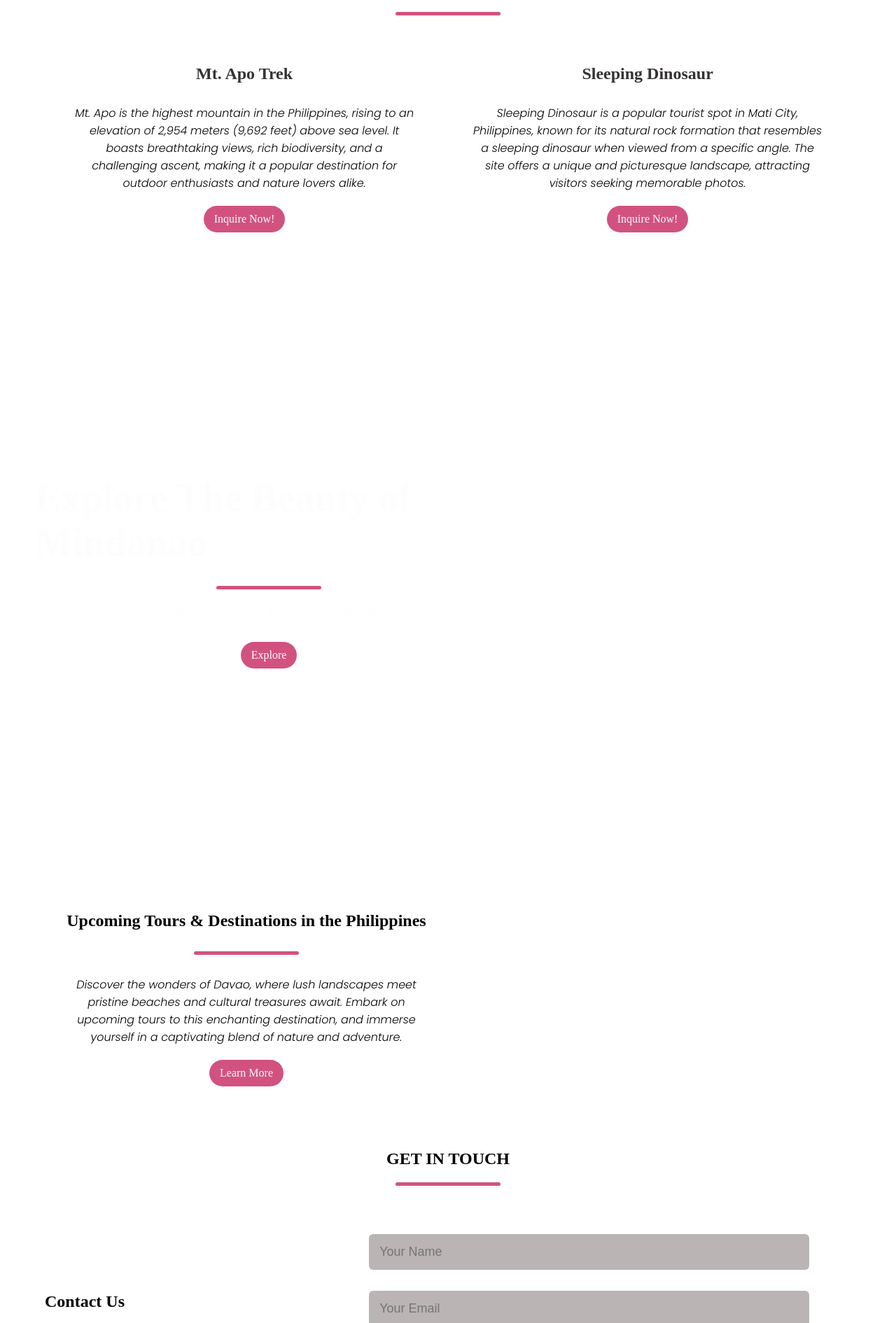
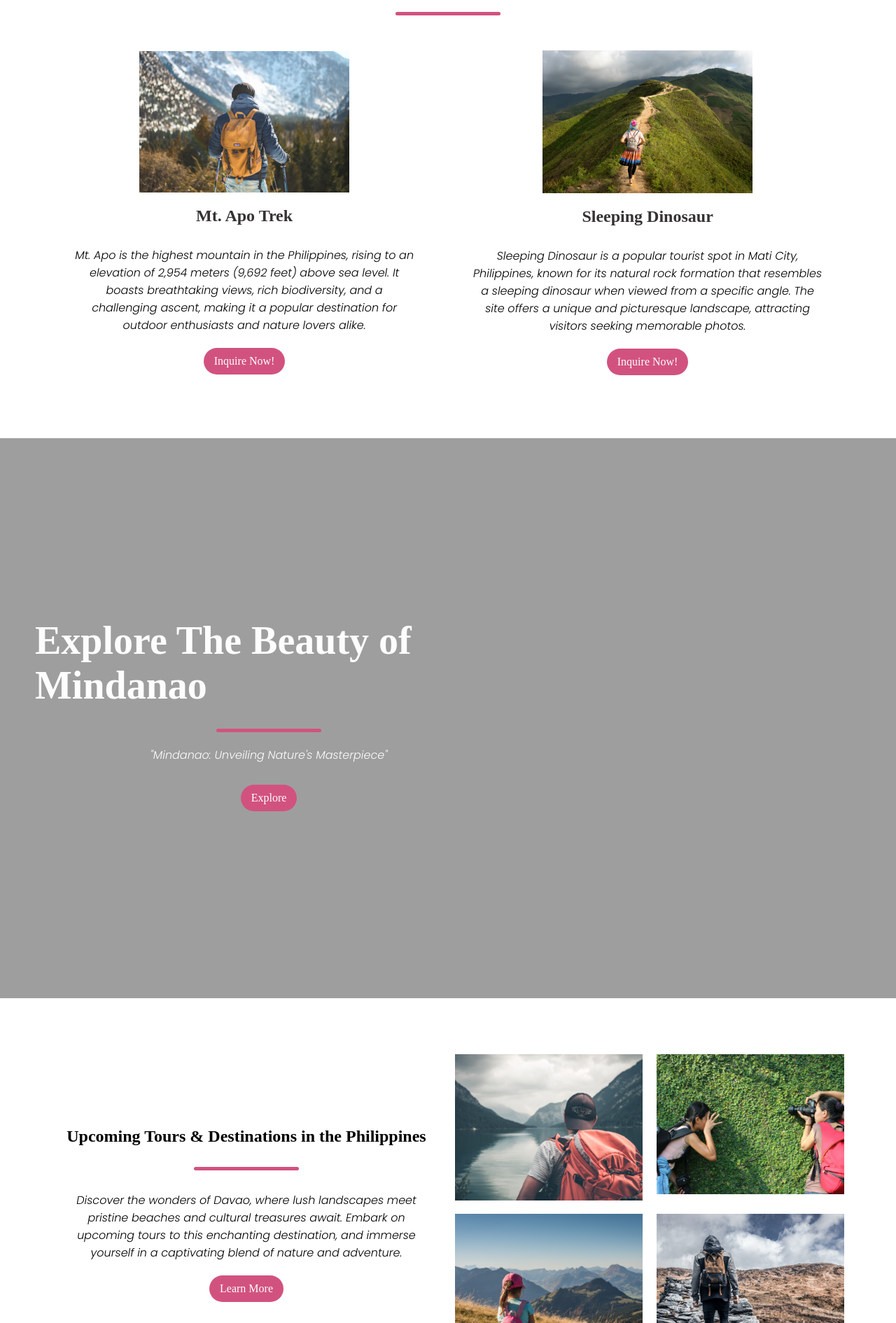
Before and after one commit to KennethKnows/Mini_Project_Abenoja, a plain HTML site: page index.html in a window 1280 px wide. Shown: the part 910-2800 px from the top of the page at 70% size. Drawn offline with Linux system fonts and the light colour scheme; the site is published under a folder, as on GitHub Pages, so addresses that start at the root find nothing; a web font is replaced by a local one.

Commit message:
images sht

```diff
--- a/css/style.css
+++ b/css/style.css
@@ -43,7 +43,7 @@
 header {
     width: 100vm;
     height: 100vh;
-    background-image: url(/images/bg1.jpeg);
+    background-image: url(../images/bg1.jpg);
     background-size: cover;
     display: flex;
     justify-content: center;
@@ -198,7 +198,7 @@ p {
 .explore {
     width: 100%;
     height: 100vh;
-    background-image: url('/images/bg2.png');
+    background-image: url(../images/bg2.png);
     background-position: center;
     background-size: cover;
     background-repeat: no-repeat;
--- a/index.html
+++ b/index.html
@@ -19,7 +19,7 @@
             <li><a href="#"></a>Contact </li>
             <li class="btn"><a href="#"></a>Sign In</li>
         </ul>
-        <img src="./images/menu-btn.png"  alt="" class="menu-btn" height="10px">
+        <img src="images/menu-btn.png"  alt="" class="menu-btn" height="10px">
         </nav>
     <header>
         <div class="header-content">
@@ -39,14 +39,14 @@
         </div>
         <div class="row">
         <div class="col">
-            <img src="/images/img1.png" alt="">
+            <img src="images/img1.png" alt="">
             <h4>Mt. Apo Trek</h4>
             <!-- <div class="line"></div> -->
             <p>Mt. Apo is the highest mountain in the Philippines, rising to an elevation of 2,954 meters (9,692 feet) above sea level. It boasts breathtaking views, rich biodiversity, and a challenging ascent, making it a popular destination for outdoor enthusiasts and nature lovers alike.</p>
             <a href="#" class="btn">Inquire Now!</a>
         </div>
         <div class="col">
-                <img src="/images/img2.png" alt="">
+                <img src="images/img2.png" alt="">
                 <h4>Sleeping Dinosaur</h4>
                 <!-- <div class="line"></div> -->
                 <p>Sleeping Dinosaur is a popular tourist spot in Mati City, Philippines, known for its natural rock formation that resembles a sleeping dinosaur when viewed from a specific angle. The site offers a unique and picturesque landscape, attracting visitors seeking memorable photos.</p>
@@ -79,16 +79,16 @@
             <div class="col image-gallery">
                 <div class="image-gallery">
                     <div class="image-wrapper">
-                        <img src="/images/img3.png" alt="">
+                        <img src="images/img3.png" alt="">
                     </div>
                     <div class="image-wrapper">
-                        <img src="/images/img4.png" alt="">
+                        <img src="images/img4.png" alt="">
                     </div>
                     <div class="image-wrapper">
-                        <img src="/images/img5.png" alt="">
+                        <img src="images/img5.png" alt="">
                     </div>
                     <div class="image-wrapper">
-                        <img src="/images/img6.png" alt="">
+                        <img src="images/img6.png" alt="">
                     </div>
                 </div>
             </div>
```
Also changed, not shown: images/bg1.jpg (renamed from images/bg1.jpeg).
